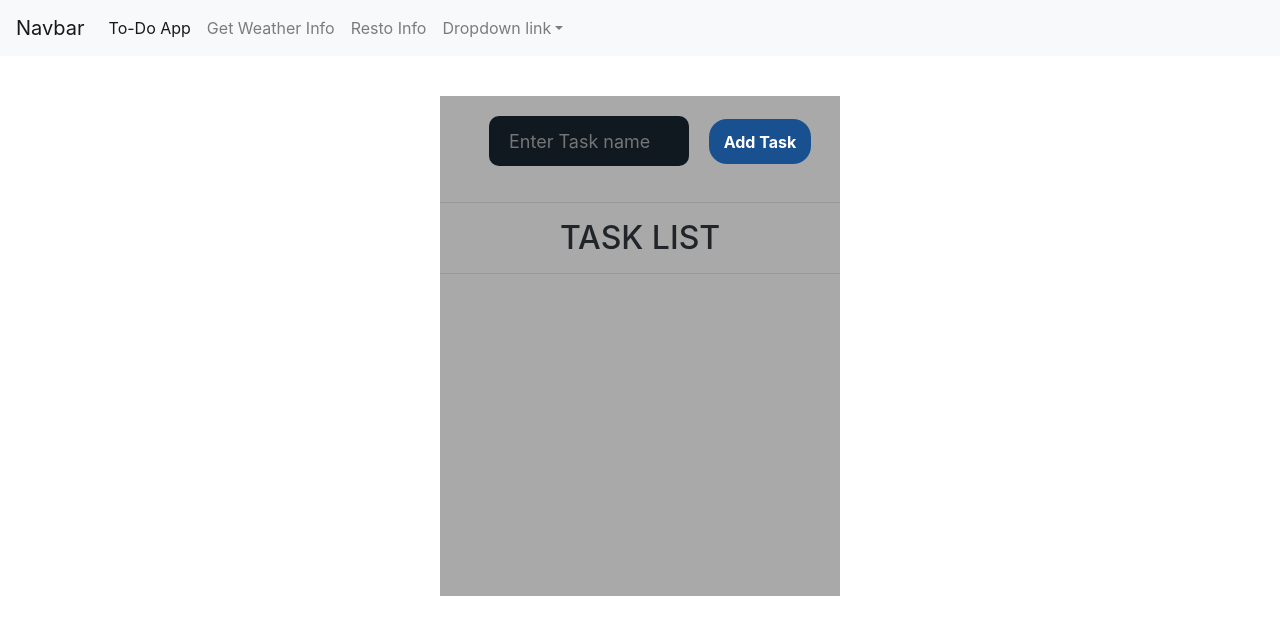
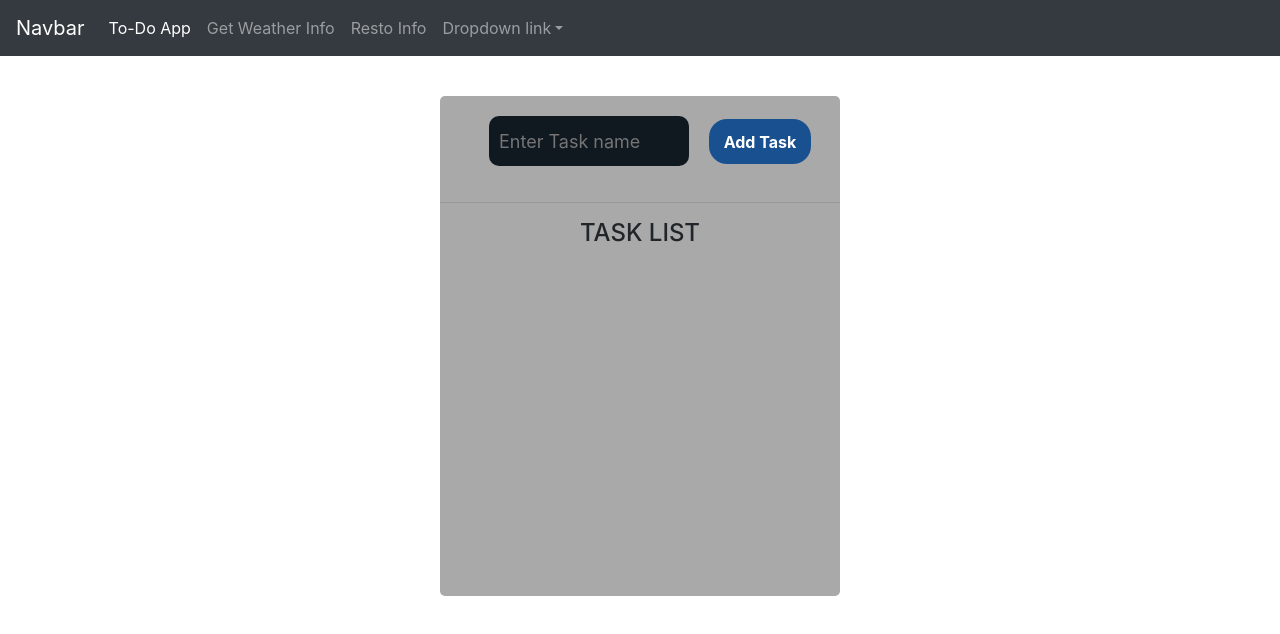
Before and after one commit to rohitgore/React_App, a React (Create React App) app: page /Todo in a window 1280 px wide. Shown: the top 634 px of the page. Built offline with nearby package versions, Linux system fonts and the light colour scheme.

Commit message:
new changes

```diff
--- a/src/App.scss
+++ b/src/App.scss
@@ -2,37 +2,17 @@
   text-align: center;
 }
 
-.App-logo {
-  height: 40vmin;
-  pointer-events: none;
-}
+body{
+	// background-image: url('cloud.jpg');
+	background-repeat: no-repeat;
+	background-size: cover;
+	}
 
-@media (prefers-reduced-motion: no-preference) {
-  .App-logo {
-    animation: App-logo-spin infinite 20s linear;
-  }
-}
+	.App {
+	text-align: center;
+	}
 
-.App-header {
-  background-color: #282c34;
-  min-height: 100vh;
-  display: flex;
-  flex-direction: column;
-  align-items: center;
-  justify-content: center;
-  font-size: calc(10px + 2vmin);
-  color: white;
-}
-
-.App-link {
-  color: #61dafb;
-}
-
-@keyframes App-logo-spin {
-  from {
-    transform: rotate(0deg);
-  }
-  to {
-    transform: rotate(360deg);
-  }
-}
+	.svg-inline--fa
+	{
+	font-size: 80px;
+	}
--- a/src/Component/Taskinfo.scss
+++ b/src/Component/Taskinfo.scss
@@ -5,6 +5,7 @@
     min-height: 500px;
     width: 400px;
     margin: 40px auto;
+    border-radius: 5px;
 
     input{
         //    background-color: mediumturquoise;
@@ -12,7 +13,7 @@
            border: 0;
            width: 200px;
            height:50px;
-           padding: 0 20px;
+           padding: 0 10px;
            margin: 20px;
            font-size: 18px;
            border-radius: 10px;
--- a/src/Component/Taskitems.scss
+++ b/src/Component/Taskitems.scss
@@ -13,7 +13,7 @@
         // padding: 10px;
         position: relative;
     }
-    span{
+    .icon{
        position: absolute;
        right: 10px;
        cursor: pointer;
@@ -30,10 +30,17 @@
         color: black;
         height: 30px;
         margin: 5px;
-
+    }
+    .svg-inline--fa {
+        display: inline-block;
+        font-size: 18px;
+        height: 1em;
+        overflow: visible;
+        vertical-align: -0.125em;
     }
 }
 .heading{
     margin: auto;
     text-align: center;
+    padding:0;
 }
--- a/src/Component/Taskitems.tsx
+++ b/src/Component/Taskitems.tsx
@@ -16,11 +16,11 @@ export default class Taskitems extends Component<List>
         return (
             <div>
                 <hr/>
-                <h2 className="heading">TASK LIST</h2>
-                <hr/>
+                <h4 className="heading">TASK LIST</h4>
+
                 <div>{newList.map(details=><div className="Liststyle" key={details.key}><p>
                     <input className="ipvalue" type="text" value={details.name} key={details.key} onChange={(e)=>{this.props.setUpdate(e.target.value,details.key)}}/>
-                <span><FontAwesomeIcon className="faicons" icon="trash" onClick={()=>this.props.deleteItem(details.key)}/></span></p>
+                <span className="icon"><FontAwesomeIcon className="faicons" icon="trash" onClick={()=>this.props.deleteItem(details.key)}/></span></p>
                                            </div>)}</div>
             </div>
         )
--- a/src/Navigation/Navbar.tsx
+++ b/src/Navigation/Navbar.tsx
@@ -4,7 +4,7 @@ import {Link} from 'react-router-dom'
 function Navbar() {
     return (
         <div>
-            <nav className="navbar navbar-expand-lg navbar-light bg-light">
+            <nav className="navbar navbar-expand-lg navbar-dark bg-dark">
                 <Link className="navbar-brand" to="#">Navbar</Link>
                 <button className="navbar-toggler" type="button" data-toggle="collapse" data-target="#navbarNavDropdown" aria-controls="navbarNavDropdown" aria-expanded="false" aria-label="Toggle navigation">
                     <span className="navbar-toggler-icon"></span>
--- a/src/app_component/GetWeatherData.component.tsx
+++ b/src/app_component/GetWeatherData.component.tsx
@@ -37,7 +37,7 @@ const GetWeatherData = (props:any) => {
 
     //useEffect call get data after component render
     useEffect(() => {
-        // getweatherData();
+        getDefaultData();
     }, [])
 
     //Get Weather Icon on Condition
@@ -61,7 +61,22 @@ const GetWeatherData = (props:any) => {
                     seticon(icon => weathericon.Cloud);
             }
         }
+         //Get Default weather data
 
+         const getDefaultData = () =>
+    {
+        axios.get(`http://api.openweathermap.org/data/2.5/weather?q=Pune,IN&appid=${API_Key}`)
+        .then(res=>{setcity(city => `${res.data.name},${res.data.sys.country}`);
+        setcountry(country => res.data.sys.country);
+        setweatherDescription(weatherDescription => res.data.weather[0].description);
+        setcelcious(celcious => celcioustemp(res.data.main.temp));
+        settemp_min(temp_min => celcioustemp(res.data.main.temp_min));
+        settemp_max(temp_max => celcioustemp(res.data.main.temp_max));
+        getWeatherIcon(weathericon, res.data.weather[0].id);
+        props.loaddata(res.data.weather[0].id);
+        console.log(res);})
+        .catch(err=>console.log(err))
+    }
         //Get Data From Weather API
 
         const getweatherData = (e: any) => {
--- a/src/app_component/InputForm.component.tsx
+++ b/src/app_component/InputForm.component.tsx
@@ -1,5 +1,5 @@
 import React from 'react';
-// import './SCSS/InputForm'
+import './formstyle.scss';
 
 const error=()=>
 {
@@ -14,7 +14,7 @@ const InputForm = (props:any) => {
         <div>
             <div className="container py-2">
               <div>{props.error ? error() : null}</div>
-               <form onSubmit={props.loadweather}>
+               <form className="inputform" onSubmit={props.loadweather}>
                <div className="row">
                     <div className="offset-md-4 col-md-2">
                         <input type="text" name="city" placeholder="City name" className="form-control" autoComplete="off" />
--- a/src/app_component/MainWeather.component.tsx
+++ b/src/app_component/MainWeather.component.tsx
@@ -12,7 +12,7 @@ library.add(faCoffee,faCloudRain,faCloudSunRain,faCloud,faPooStorm,faShower,faCl
 
 function MainWeather()
 {
-  // document.body.style.backgroundColor="yellow";
+  document.body.style.backgroundImage="url('atmosphere.jpg')"
   const backgroundChange = (id:any) =>
   {
     console.log(id);
--- a/src/app_component/SCSS/InputForm.scss
+++ b/src/app_component/formstyle.scss
@@ -1,9 +1,9 @@
-form input:focus{
+.inputform input:focus{
     box-shadow: none !important;
     background-color: transparent !important;
 }
 
-form input{
+.inputform input{
     background-color: transparent !important;
     border: 0 !important;
     border-radius: 0 !important;
```
Also changed, not shown: public/weather.jpg (added).
